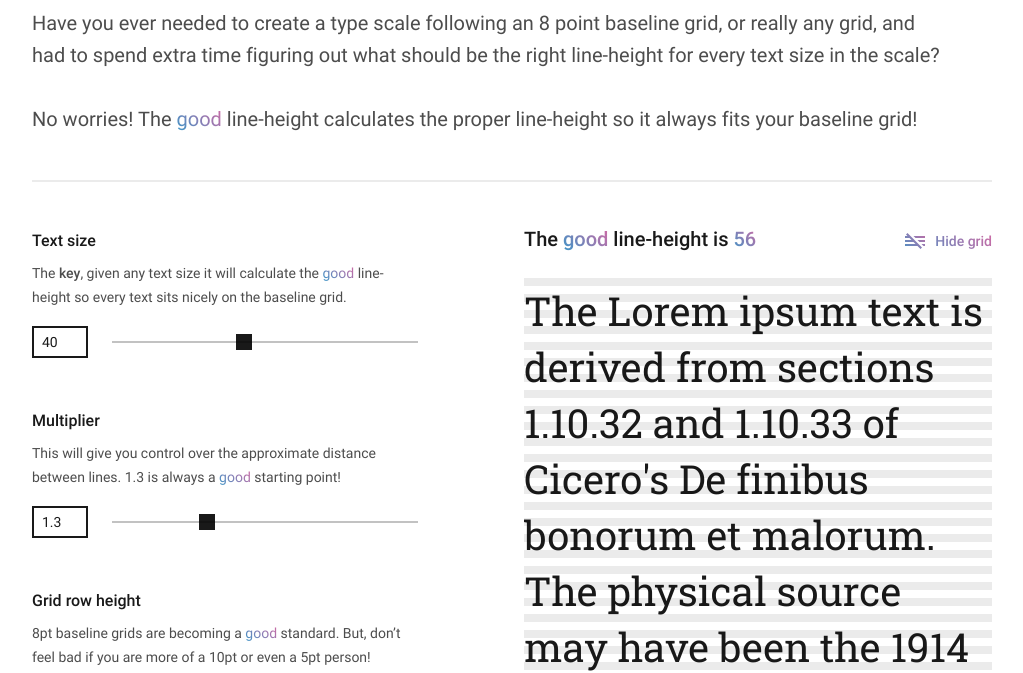
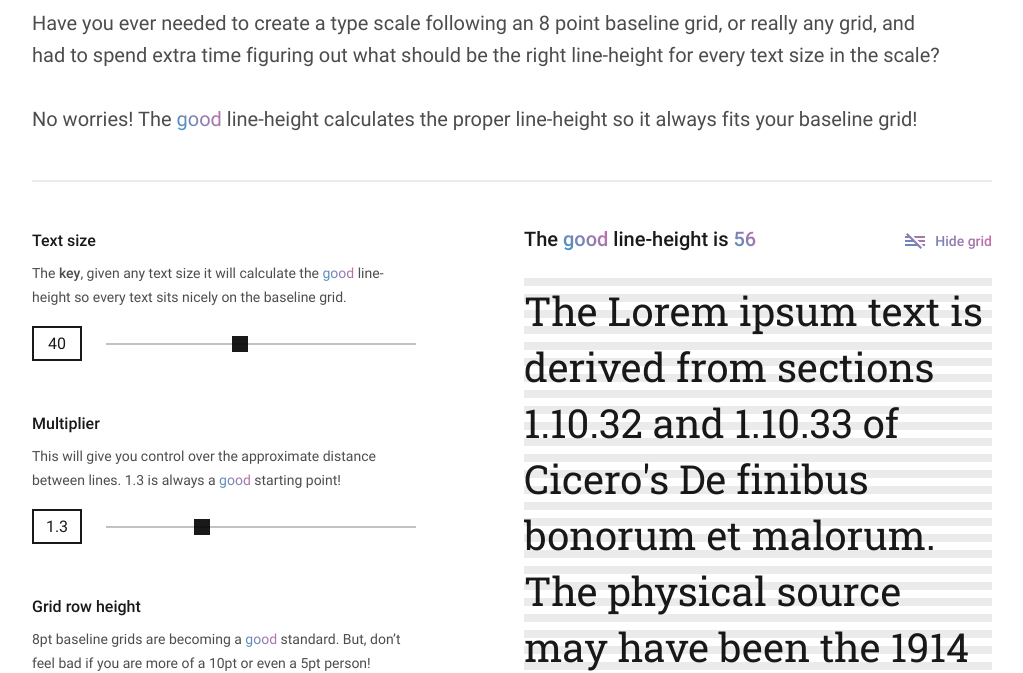
Before and after one commit to mrrocks/The-good-line-height, a plain HTML site: page index.html in a window 1280 px wide. Shown: the part 134-807 px from the top of the page, without its empty margins (128-1151 px from the left). Drawn offline with Linux system fonts and the light colour scheme.

Commit message:
Change input size

```diff
--- a/public/css/main.css
+++ b/public/css/main.css
@@ -217,13 +217,16 @@ body {
 
 .control__input {
   border: 2px solid var(--color-gray-darker);
-  width: 56px;
-  padding: 2px 2px 2px 8px;
+  width: 50px;
+  padding: 6px 8px 6px 8px;
   color: var(--color-gray-darker);
   background-color: transparent;
   -webkit-appearance: none;
   border-radius: 0;
   -moz-appearance:textfield;
+  font-size: 16px;
+  line-height: 16px;
+  text-align: center;
 
 }
 
@@ -251,7 +254,7 @@ body {
 .control__range {
   -webkit-appearance: none;
   margin: 0 0 0 24px;
-  width: 306px;
+  width: 310px;
   height: 25px;
   height: 2px;
   cursor: pointer;
```
